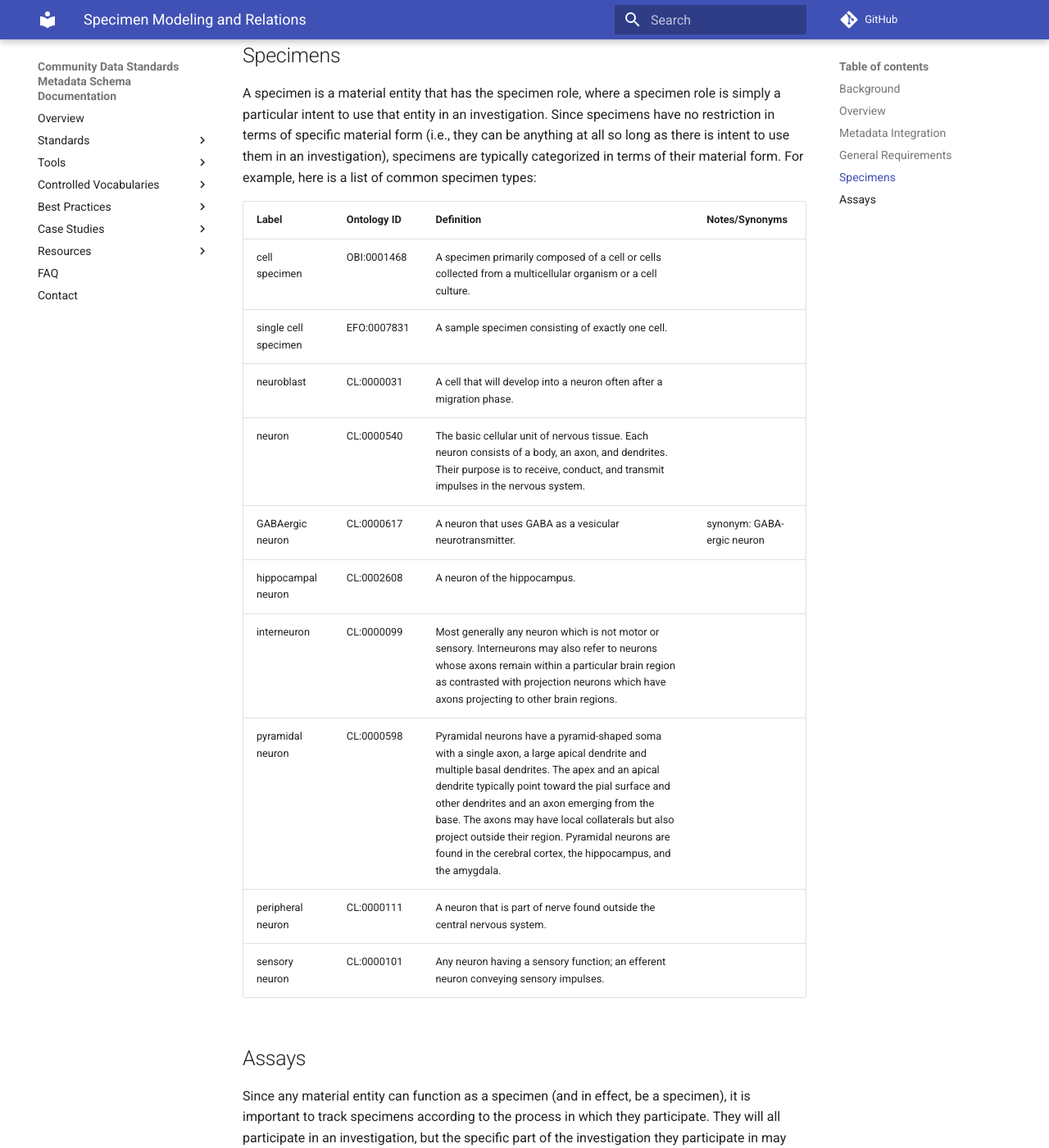
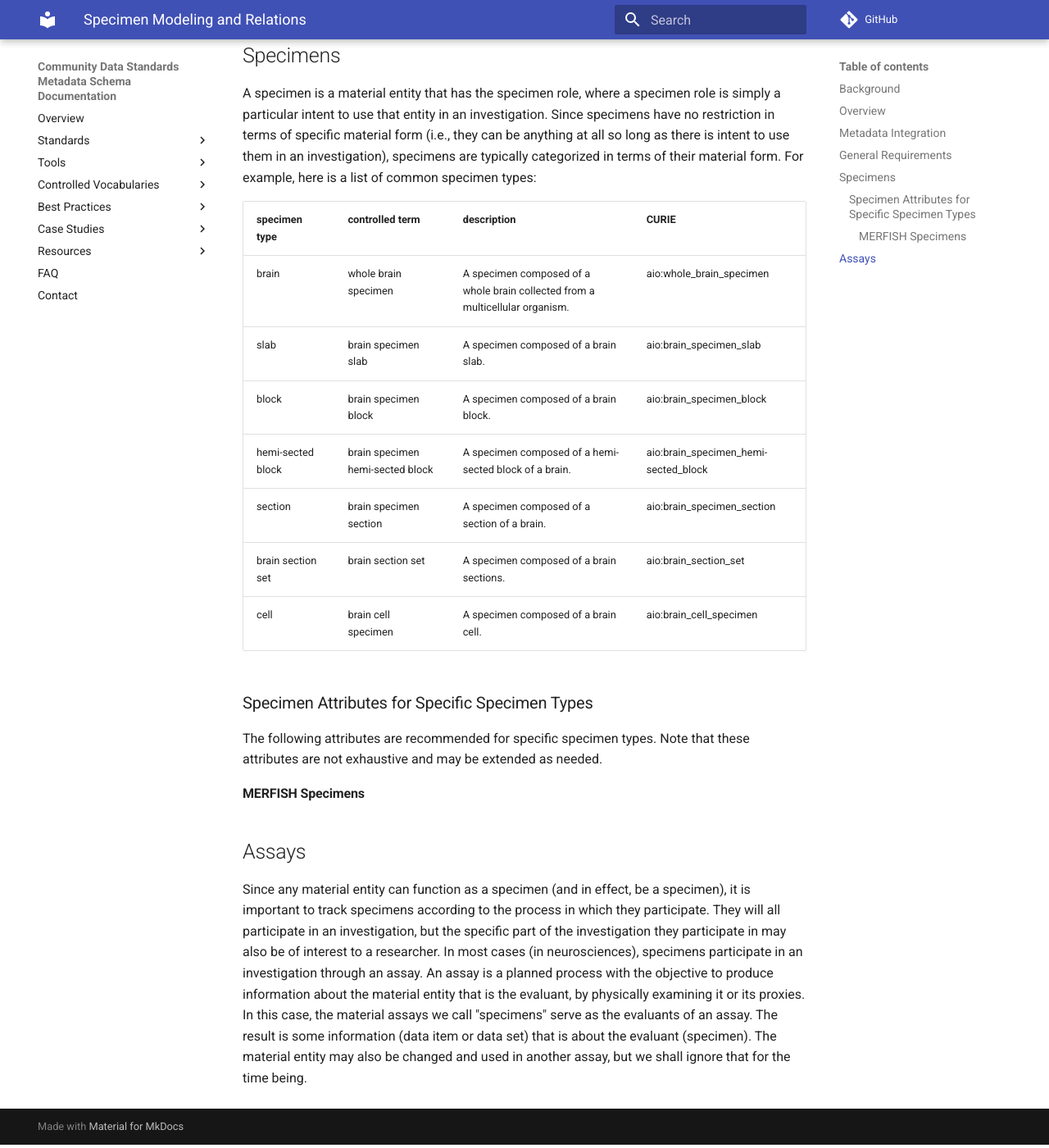
Before and after one commit to AllenInstitute/CDS-metadata-schemas, an MkDocs documentation site: the page built from docs/Standards/Metadata Standards/Specimens.md, in a window 1280 px wide and 1400 px high, scrolled down 1114 px. Shown: the whole window at 82% size. Built offline with MkDocs 1.6.1 and Material for MkDocs 9.7.7, drawn with Linux system fonts in a browser that asks for light colours.

Commit message:
updated readme.md, added specimen types, reorganized repo structure

```diff
--- a/docs/Standards/Metadata Standards/Specimens.md
+++ b/docs/Standards/Metadata Standards/Specimens.md
@@ -24,18 +24,21 @@ As each assay and specimen type will have slightly different features/characteri
 
 A specimen is a material entity that has the specimen role, where a specimen role is simply a particular intent to use that entity in an investigation. Since specimens have no restriction in terms of specific material form (i.e., they can be anything at all so long as there is intent to use them in an investigation), specimens are typically categorized in terms of their material form. For example, here is a list of common specimen types:
 
-| Label                | Ontology ID   | Definition                                                                                                                                                                                                                                                                                                                                 | Notes/Synonyms                |
-|----------------------|--------------|--------------------------------------------------------------------------------------------------------------------------------------------------------------------------------------------------------------------------------------------------------------------------------------------------------------------------------------------|-------------------------------|
-| cell specimen        | OBI:0001468  | A specimen primarily composed of a cell or cells collected from a multicellular organism or a cell culture.                                                                                                                                                                                                                                |                               |
-| single cell specimen | EFO:0007831  | A sample specimen consisting of exactly one cell.                                                                                                                                                                                                                                                                                          |                               |
-| neuroblast           | CL:0000031   | A cell that will develop into a neuron often after a migration phase.                                                                                                                                                                                                                                                                      |                               |
-| neuron               | CL:0000540   | The basic cellular unit of nervous tissue. Each neuron consists of a body, an axon, and dendrites. Their purpose is to receive, conduct, and transmit impulses in the nervous system.                                                                                                                                                      |                               |
-| GABAergic neuron     | CL:0000617   | A neuron that uses GABA as a vesicular neurotransmitter.                                                                                                                                                                                                                                                                                   | synonym: GABA-ergic neuron    |
-| hippocampal neuron   | CL:0002608   | A neuron of the hippocampus.                                                                                                                                                                                                                                                                                                               |                               |
-| interneuron          | CL:0000099   | Most generally any neuron which is not motor or sensory. Interneurons may also refer to neurons whose axons remain within a particular brain region as contrasted with projection neurons which have axons projecting to other brain regions.                                                        |                               |
-| pyramidal neuron     | CL:0000598   | Pyramidal neurons have a pyramid-shaped soma with a single axon, a large apical dendrite and multiple basal dendrites. The apex and an apical dendrite typically point toward the pial surface and other dendrites and an axon emerging from the base. The axons may have local collaterals but also project outside their region. Pyramidal neurons are found in the cerebral cortex, the hippocampus, and the amygdala. |                               |
-| peripheral neuron    | CL:0000111   | A neuron that is part of nerve found outside the central nervous system.                                                                                                                                                                                                                                                                    |                               |
-| sensory neuron       | CL:0000101   | Any neuron having a sensory function; an efferent neuron conveying sensory impulses.                                                                                                                                                                                                                                                       |                               |
+| specimen type | controlled term | description | CURIE |
+|---------------|-----------------|-------------|-------|
+| brain | whole brain specimen | A specimen composed of a whole brain collected from a multicellular organism. | aio:whole_brain_specimen  |
+| slab | brain specimen slab | A specimen composed of a brain slab. | aio:brain_specimen_slab |
+| block | brain specimen block | A specimen composed of a brain block. | aio:brain_specimen_block |
+| hemi-sected block | brain specimen hemi-sected block | A specimen composed of a hemi-sected block of a brain. | aio:brain_specimen_hemi-sected_block |
+| section | brain specimen section | A specimen composed of a section of a brain. | aio:brain_specimen_section |
+| brain section set | brain section set | A specimen composed of a brain sections. | aio:brain_section_set |
+| cell | brain cell specimen | A specimen composed of a brain cell. | aio:brain_cell_specimen |
+
+### Specimen Attributes for Specific Specimen Types
+
+The following attributes are recommended for specific specimen types. Note that these attributes are not exhaustive and may be extended as needed.
+
+#### MERFISH Specimens
 
 ## Assays
 
```
